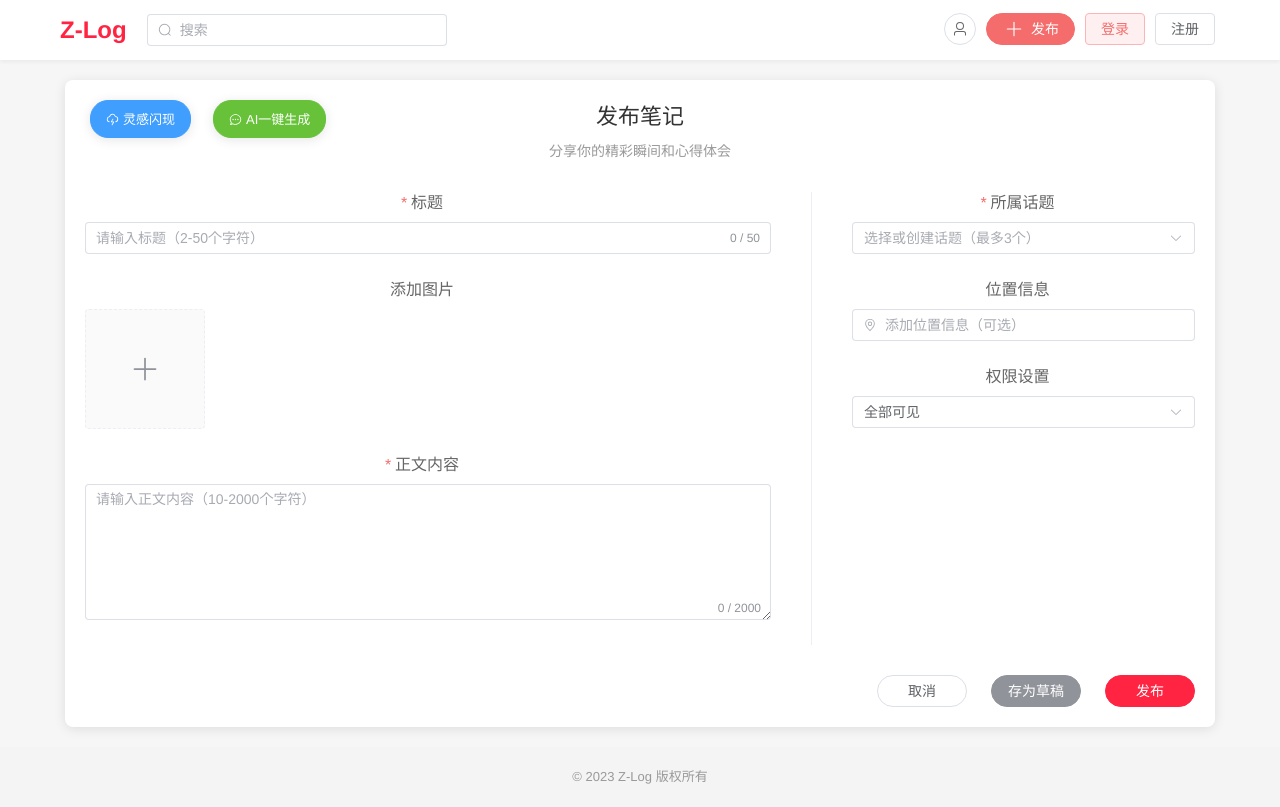
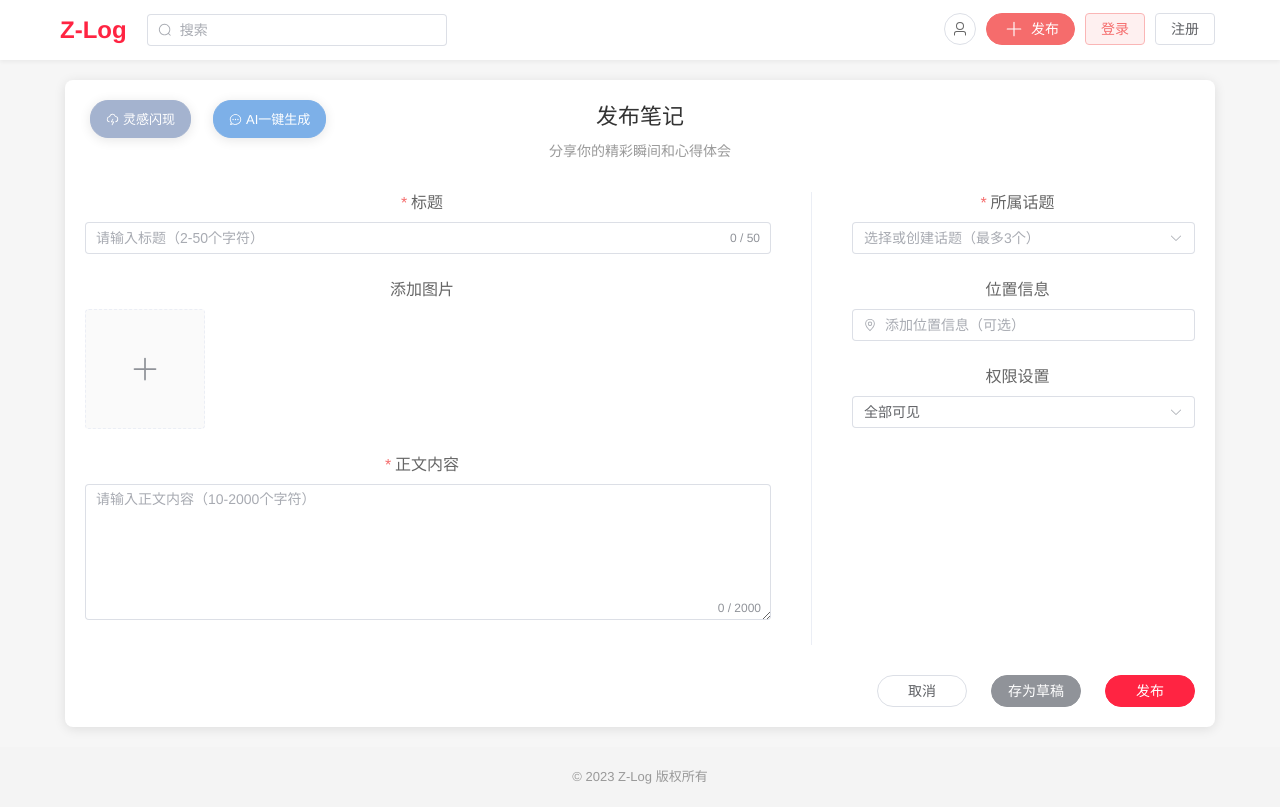
Before and after one commit to skippy-404/z-log, a Vue app in the folder src/vue/: page /publish in a window 1280 px wide. Built offline with nearby package versions, Linux system fonts and the light colour scheme.

Commit message:
色调改改

```diff
--- a/src/vue/src/views/Publish.vue
+++ b/src/vue/src/views/Publish.vue
@@ -2,8 +2,8 @@
   <app-layout>
     <div class="publish-container">
       <div class="utility-buttons">
-        <el-button type="primary" size="small" icon="Lightning" @click="showInspirationDialog">灵感闪现</el-button>
-        <el-button type="success" size="small" icon="ChatDotRound" @click="showAIGenerateDialog">AI一键生成</el-button>
+        <el-button type="info" size="small" icon="Lightning" @click="showInspirationDialog">灵感闪现</el-button>
+        <el-button type="primary" size="small" icon="ChatDotRound" @click="showAIGenerateDialog">AI一键生成</el-button>
       </div>
 
       <!-- 灵感闪现对话框 -->
@@ -62,7 +62,7 @@
         <template #footer>
           <span class="dialog-footer">
             <el-button @click="aiGenerateDialogVisible = false">关闭</el-button>
-            <el-button type="success" @click="generateContent" :loading="aiGeneratingStatus">生成内容</el-button>
+            <el-button type="primary" @click="generateContent" :loading="aiGeneratingStatus" style="background-color: #7db0e8; border-color: #7db0e8;">生成内容</el-button>
           </span>
         </template>
       </el-dialog>
@@ -502,6 +502,26 @@ const handlePublish = async () => {
       transform: translateY(-2px);
       transition: transform 0.3s ease;
     }
+
+    &:first-child {
+      background-color: #a4b3cf;
+      border-color: #a4b3cf;
+
+      &:hover {
+        background-color: darken(#a4b3cf, 10%);
+        border-color: darken(#a4b3cf, 10%);
+      }
+    }
+
+    &:last-child {
+      background-color: #7db0e8;
+      border-color: #7db0e8;
+
+      &:hover {
+        background-color: darken(#7db0e8, 10%);
+        border-color: darken(#7db0e8, 10%);
+      }
+    }
   }
 }
 
```
